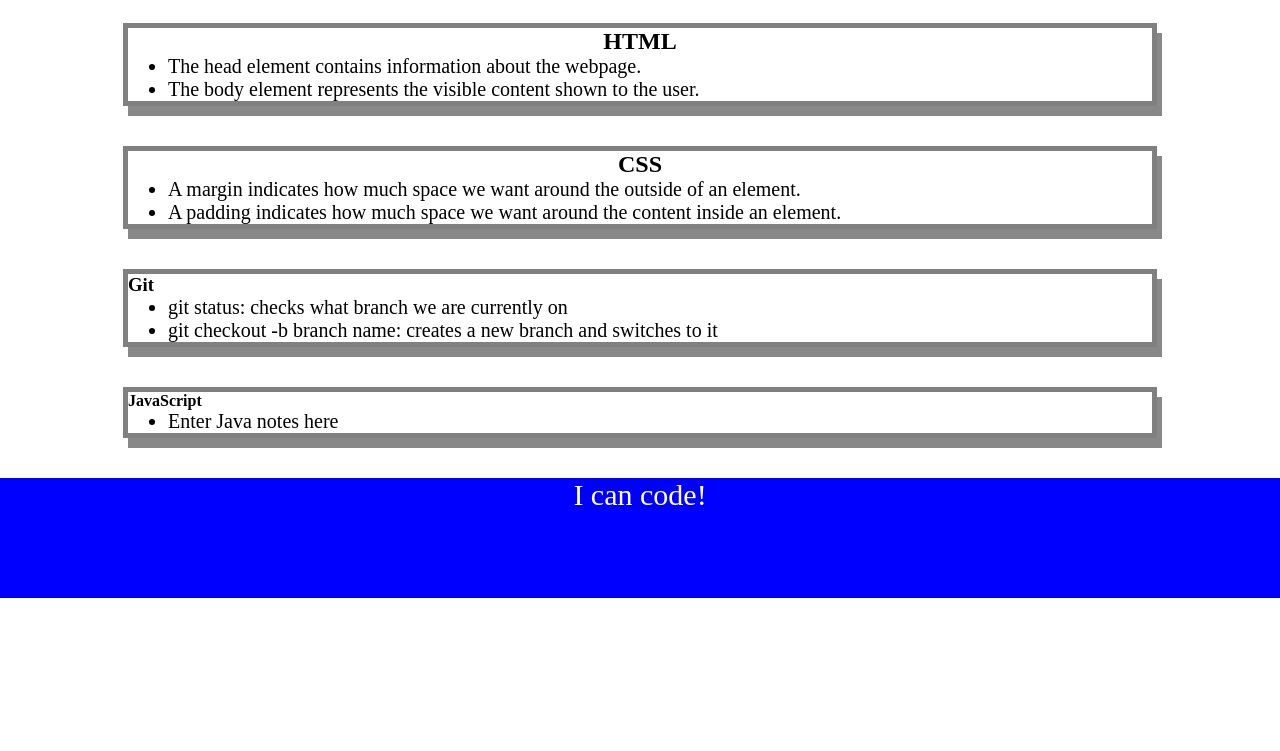
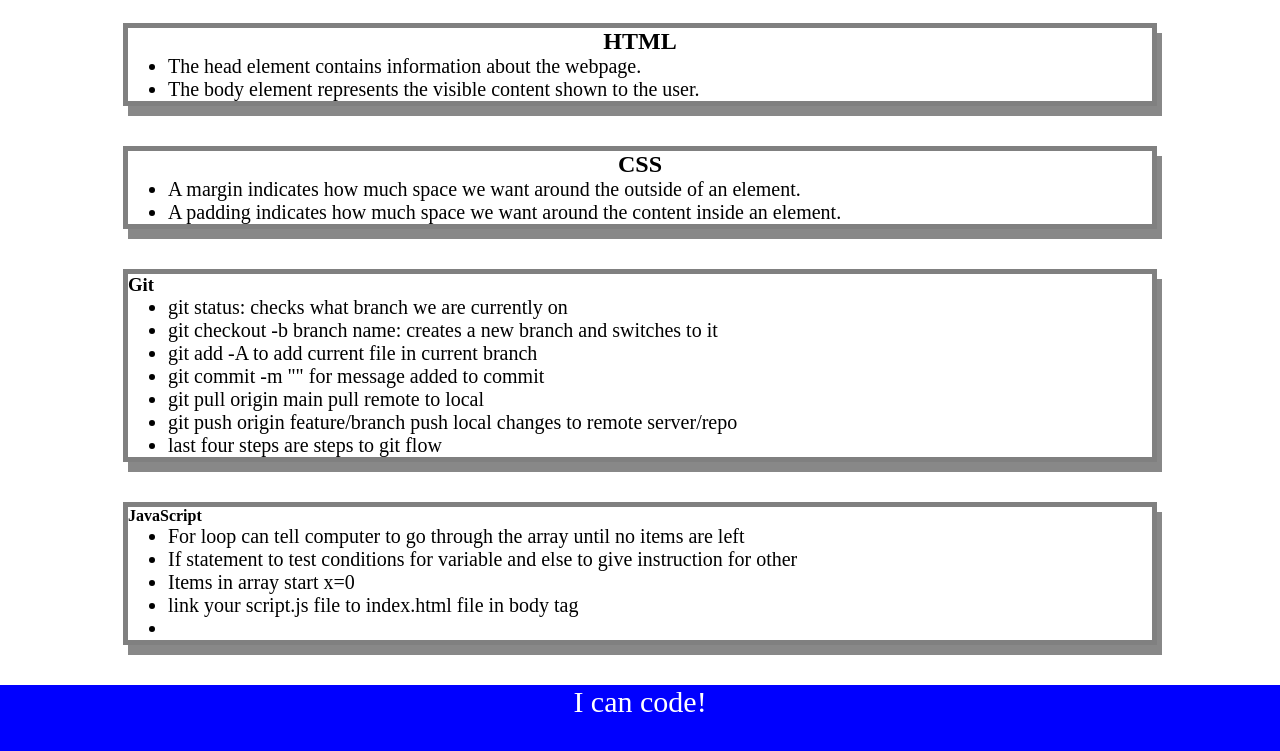
Before and after one commit to Lennylettuce/Prework-Studyguide, a plain HTML site: page assets/index.html in a window 1280 px wide. Shown: the part 137-888 px from the top of the page. Before the commit the page ends 800 px from the top, so only its background shows below. Drawn offline with Linux system fonts and the light colour scheme.

Commit message:
changes to code should fix issues with deployment

```diff
--- a/assets/index.html
+++ b/assets/index.html
@@ -53,6 +53,11 @@
       <ul>
         <li>git status: checks what branch we are currently on</li>
         <li>git checkout -b branch name: creates a new branch and switches to it</li>
+        <li>git add -A to add current file in current branch</li>
+        <li>git commit -m "" for message added to commit</li>
+        <li>git pull origin main pull remote to local</li>
+        <li>git push origin feature/branch push local changes to remote server/repo</li>
+        <li>last four steps are steps to git flow</li>
       </ul>
       </section>
 
@@ -60,7 +65,11 @@
       <h4> JavaScript</h4>
 
       <ul>
-        <li>Enter Java notes here</li>
+        <li>For loop can tell computer to go through the array until no items are left</li>
+        <li>If statement to test conditions for variable and else to give instruction for other</li>
+        <li>Items in array start x=0</li>
+        <li>link your script.js file to index.html file in body tag</li>
+        <li></li>
       </ul>
       </section>
 
@@ -70,10 +79,10 @@
 
       <p>I can code!</p>
 
-      <script src="script.js"></script>
 
     </footer>
 
+      <script src="script.js"></script>
   </body>
 
 </html>
```
Also changed, not shown: assets/indexVIP.html (+1 -1 lines).
